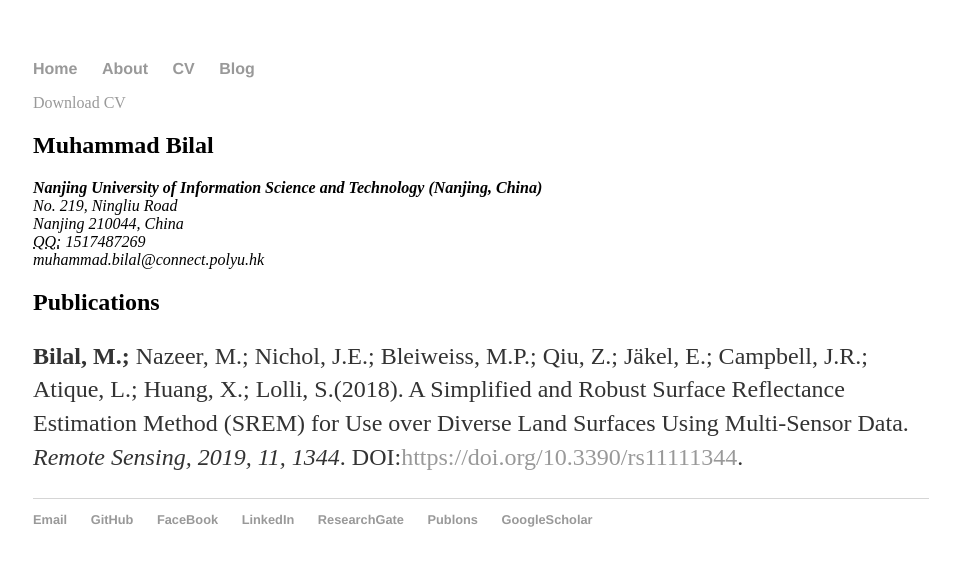
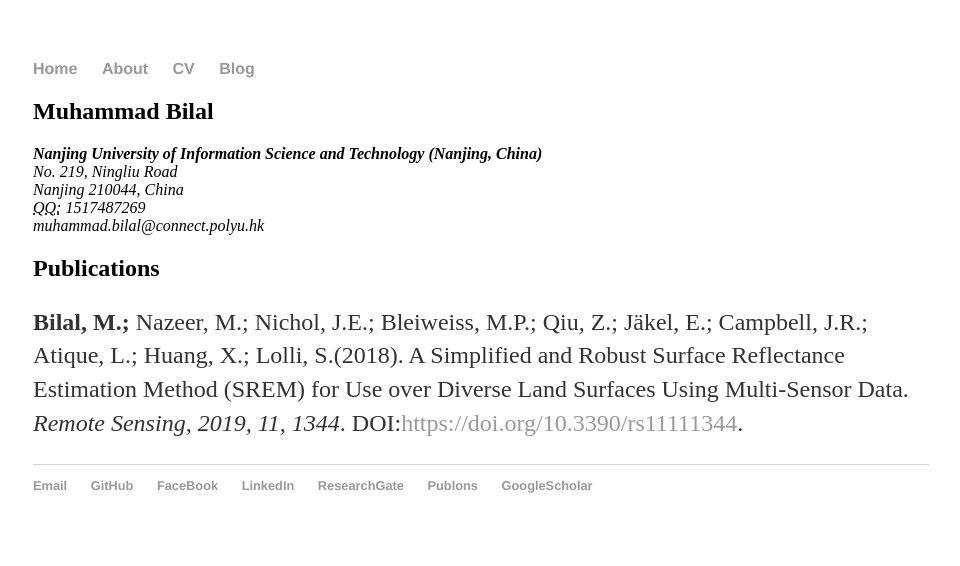
Before and after one commit to rs-DrBilal/rsbilal.github.io, a Jekyll site: the page built from cv/index.html, in a window 1280 px wide. Shown: the top 566 px of the page, without its empty margins (159-1119 px from the left). Built offline with Jekyll 4.4.1, drawn with Linux system fonts in a browser that asks for light colours.

Commit message:
Update index.html

```diff
--- a/cv/index.html
+++ b/cv/index.html
@@ -1,10 +1,10 @@
 ---
 layout: default
-title: CV of Muhammad Bilal
+title: Publications of Muhammad Bilal
 ---
 
-	<div class="cv">
-		<a href="#" class="download" title="Download CV as PDF">Download CV</a>
+	<div class="publications">
+
 					<h2>Muhammad Bilal</h2>
 					<address>
 					<strong>Nanjing University of Information Science and Technology (Nanjing, China)</strong><br>
```
